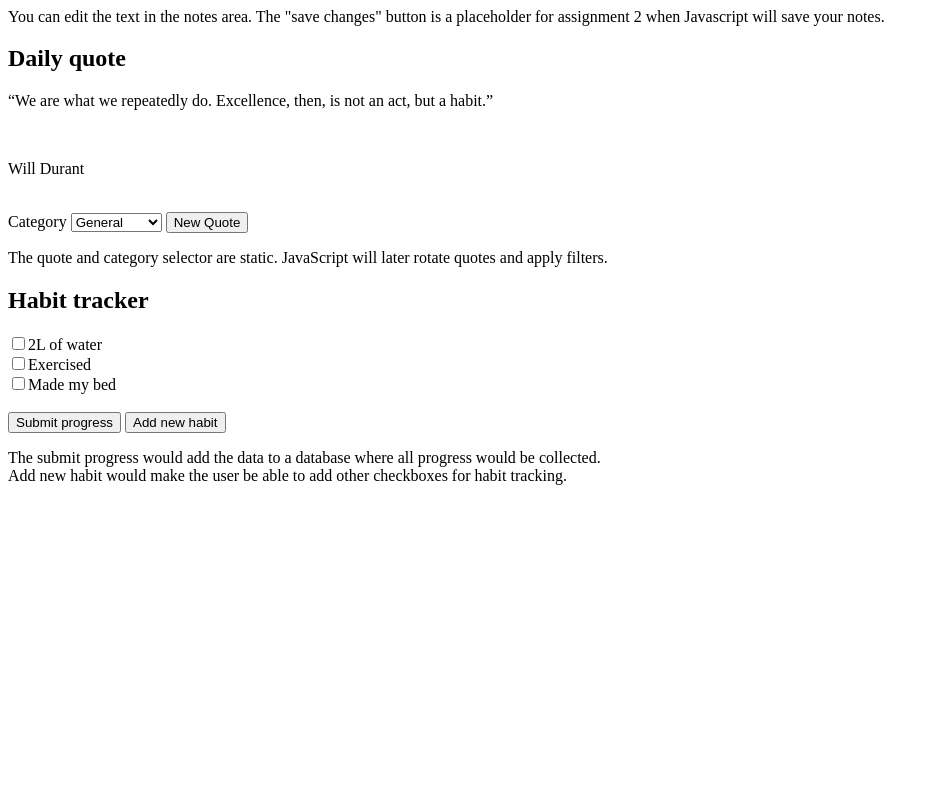
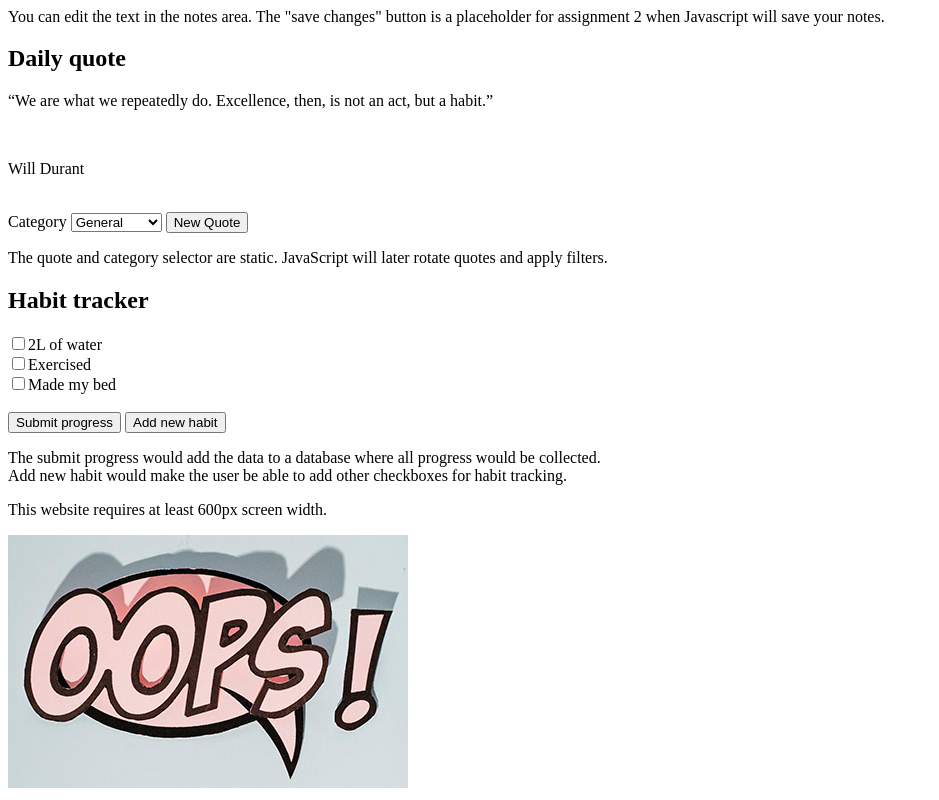
Before and after one commit to AgnesOmars/Assignment1-vefforritun, a website: page skil/index.html in a window 1280 px wide. Shown: the part 1007-1807 px from the top of the page, without its empty margins (0-939 px from the left). Before the commit the page ends 1508 px from the top, so only its background shows below. Drawn offline with Linux system fonts and the light colour scheme.

Commit message:
Update index.html

```diff
--- a/skil/index.html
+++ b/skil/index.html
@@ -106,5 +106,10 @@ Try CSS variables for theme colors.
         habit tracking.
       </p>
     </div>
+
+    <div>
+      <p>This website requires at least 600px screen width.</p>
+      <img src="oops.jpg" alt="error_picture" />
+    </div>
   </body>
 </html>
```
